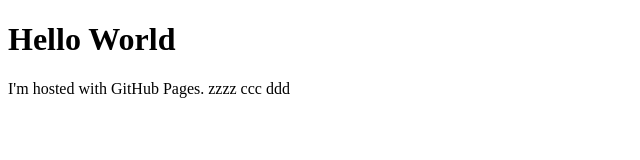
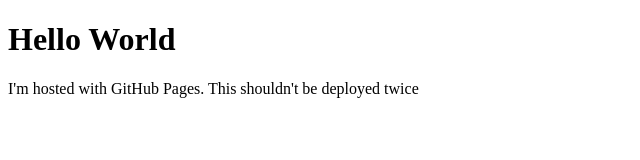
Before and after one commit to alexander-tikhanovskiy/angular-basics, a plain HTML site: page index.html in a window 1280 px wide. Shown: the whole page, without its empty margins (0-640 px from the left). Drawn offline with Linux system fonts and the light colour scheme.

Commit message:
next change

```diff
--- a/index.html
+++ b/index.html
@@ -2,6 +2,6 @@
 <html>
 <body>
 <h1>Hello World</h1>
-<p>I'm hosted with GitHub Pages. zzzz ccc ddd</p>
+<p>I'm hosted with GitHub Pages. This shouldn't be deployed twice</p>
 </body>
 </html>
```
